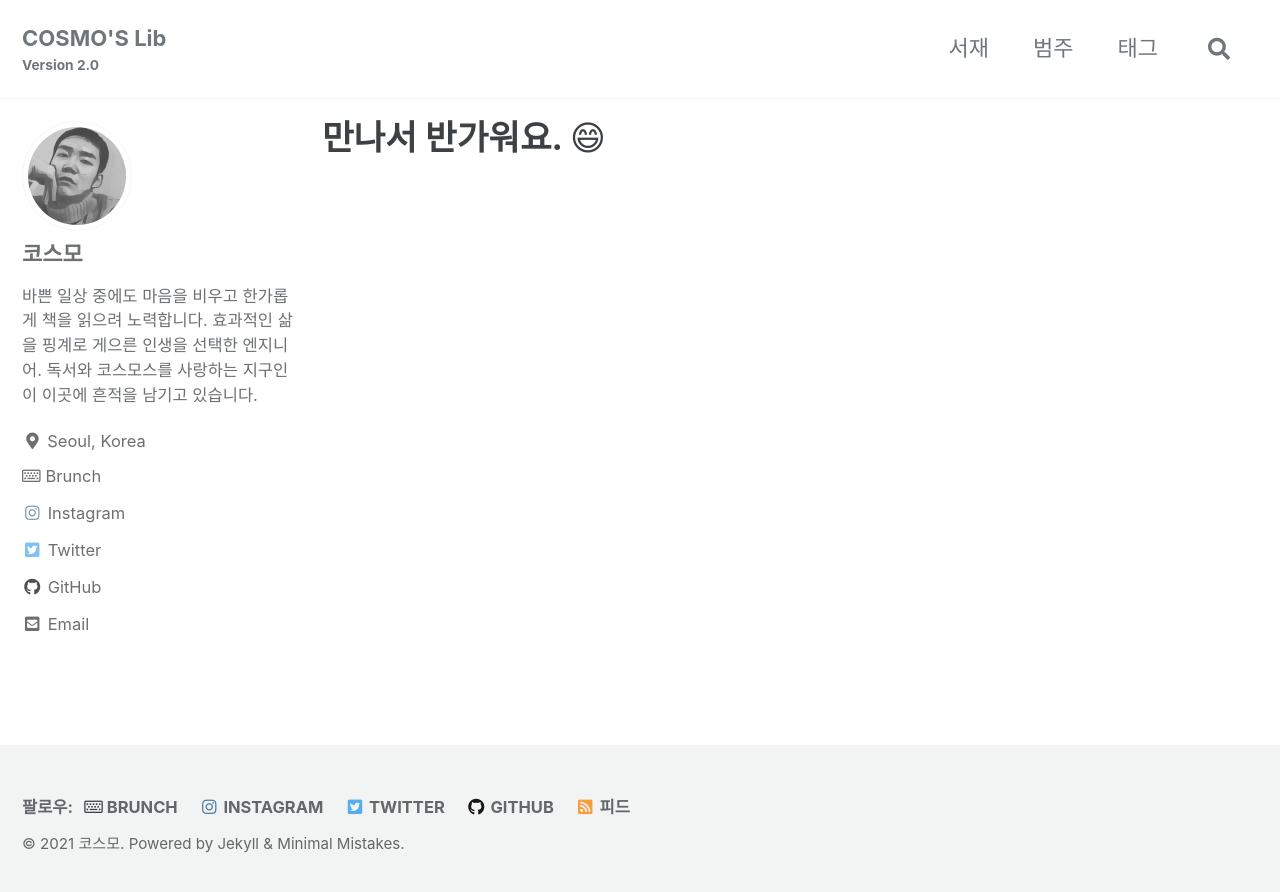
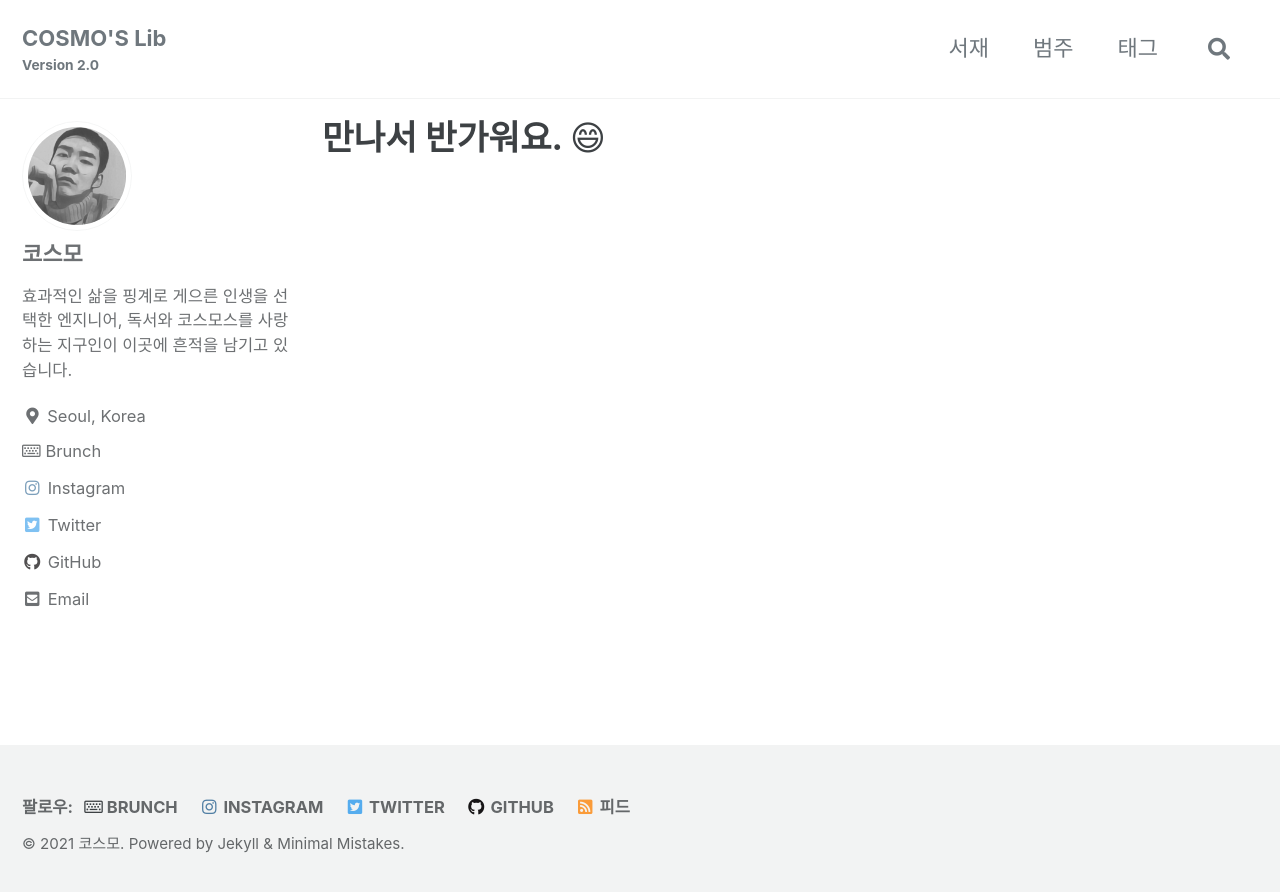
Before and after one commit to deftone2000/cosmo-s-archive, a Jekyll site: the page built from _pages/collection-archive.html, in a window 1280 px wide. Shown: the top 892 px of the page. Built offline with Jekyll 4.4.1, drawn with Linux system fonts in a browser that asks for light colours; cached includes are drawn as plain includes; comment, search, counter and statistics services are not loaded; a style sheet for code colours, icons or effects is not loaded.

Commit message:
no message

```diff
--- a/_config.yml
+++ b/_config.yml
@@ -95,7 +95,7 @@ analytics:
 author:
   name             : *name # *name is a YAML reference pointing to the &anchor earlier
   avatar           : "/assets/images/jungsoo-lim-photo.jpg"
-  bio              : "바쁜 일상 중에도 마음을 비우고 한가롭게 책을 읽으려 노력합니다. 효과적인 삶을 핑계로 게으른 인생을 선택한 엔지니어. 독서와 코스모스를 사랑하는 지구인이 이곳에 흔적을 남기고 있습니다."
+  bio              : "효과적인 삶을 핑계로 게으른 인생을 선택한 엔지니어, 독서와 코스모스를 사랑하는 지구인이 이곳에 흔적을 남기고 있습니다."
   location         : "Seoul, Korea"
   links:
     - label: "Brunch"
```
